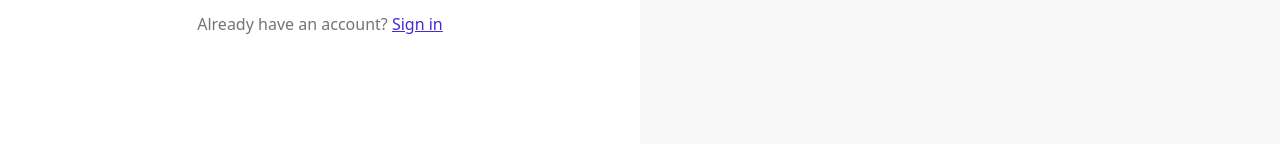
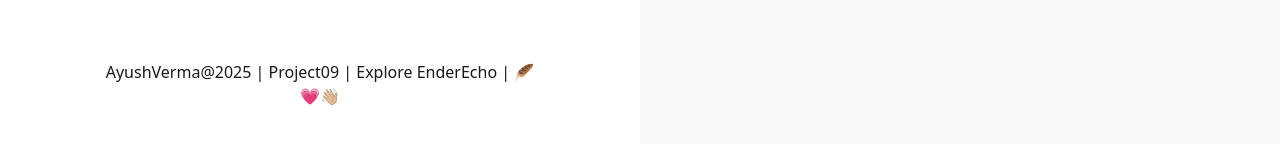
Before and after one commit to Ayush2426/EnderxEcho, a React (Vite) app in the folder Frontend/: page /signup in a window 1280 px wide. Shown: the part 624-768 px from the top of the page. Built offline with nearby package versions, Linux system fonts and the light colour scheme; no server answers.

Commit message:
Ownership details added much for much better view

```diff
--- a/Frontend/src/Pages/LoginPage.jsx
+++ b/Frontend/src/Pages/LoginPage.jsx
@@ -113,6 +113,11 @@ const LoginPage = () => {
               </Link>
             </p>
           </div>
+          <br />
+          <br />
+          <br />
+          <br />
+          <span className="text-center from-purple-600 to-blue-400" >AyushVerma@2025 | Project09 | Explore EnderEcho | 🪶💗👋🏼</span>
         </div>
       </div>
 
--- a/Frontend/src/Pages/ProfilePage.jsx
+++ b/Frontend/src/Pages/ProfilePage.jsx
@@ -65,7 +65,7 @@ const ProfilePage = () => {
             <p className="text-sm text-zinc-400">
               {isUpdatingProfile
                 ? "Uploading..."
-                : "Click the camera icon to update your photo"}
+                : "Click the camera icon to update your photo (keep image size below 60kb)"}
             </p>
           </div>
 
--- a/Frontend/src/Pages/SignUpPage.jsx
+++ b/Frontend/src/Pages/SignUpPage.jsx
@@ -1,14 +1,6 @@
 import { useState } from "react";
 import { useAuthStore } from "../Store/useAuthStore";
-import {
-  Eye,
-  EyeOff,
-  Loader2,
-  Lock,
-  Mail,
-  Slack,
-  User,
-} from "lucide-react";
+import { Eye, EyeOff, Loader2, Lock, Mail, Slack, User } from "lucide-react";
 import { Link } from "react-router-dom";
 
 import AuthImagePattern from "../Components/AuthImagePattern";
@@ -160,6 +152,13 @@ const SignUpPage = () => {
                 Sign in
               </Link>
             </p>
+            <br />
+            <br />
+            <br />
+            <br />
+            <span className="text-center from-purple-600 to-blue-400">
+              AyushVerma@2025 | Project09 | Explore EnderEcho | 🪶💗👋🏼
+            </span>
           </div>
         </div>
       </div>
```
